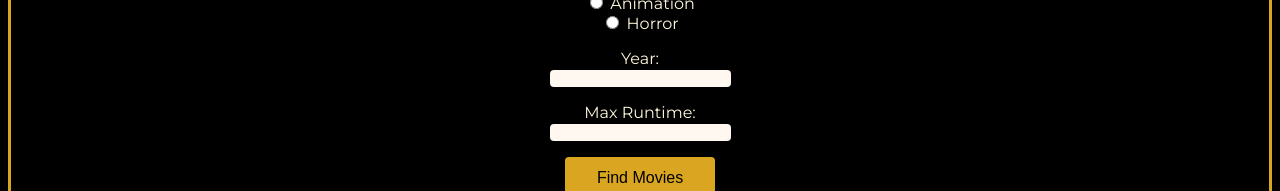
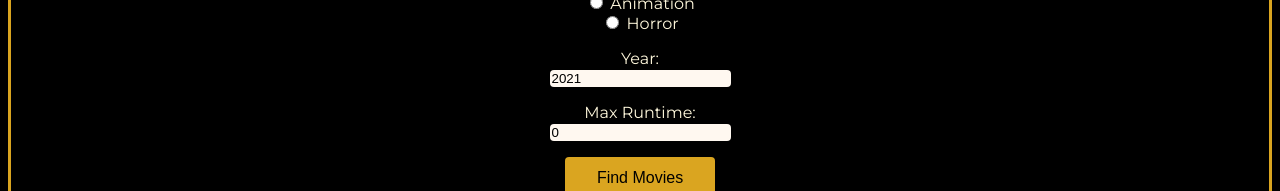
Before and after one commit to saniahsafdar/MovieGroupLab, a React (Create React App) app: page /search in a window 1280 px wide. Shown: the part 342-533 px from the top of the page. Built offline with nearby package versions, Linux system fonts and the light colour scheme; no server answers.

Commit message:
form values

```diff
--- a/src/Component/MovieForm.tsx
+++ b/src/Component/MovieForm.tsx
@@ -2,12 +2,12 @@ import { FormEvent, useState } from "react";
 import MovieResults from "./MovieResults";
 
 function MovieForm() {
-  const [year, setYear] = useState("")
-  const [submittedYear, setSubmittedYear] = useState("")
-  const [genre, setGenre] = useState("")
-  const [submittedGenre, setSubmittedGenre] = useState("")
-  const [maxRuntime, setMaxRuntime] = useState("")
-  const [submittedMaxRuntime, setSubmittedMaxRuntime] = useState("")
+  const [year, setYear] = useState(2021)
+  const [submittedYear, setSubmittedYear] = useState(0)
+  const [genre, setGenre] = useState(18)
+  const [submittedGenre, setSubmittedGenre] = useState(0)
+  const [maxRuntime, setMaxRuntime] = useState(0)
+  const [submittedMaxRuntime, setSubmittedMaxRuntime] = useState(0)
 
 
   function handleSubmit(e:FormEvent) {
@@ -26,22 +26,22 @@ function MovieForm() {
 
         <label>Select a genre: </label> <br />
         <div className="radios">
-        <label><input type="radio" value="18" name="genre" onChange={e => setGenre(e.target.value)} /> Drama</label>
-        <label><input type="radio" value="28" name="genre" onChange={e => setGenre(e.target.value)} /> Action</label>
-        <label><input type="radio" value="35" name="genre" onChange={e => setGenre(e.target.value)}/> Comedy</label>
-        <label><input type="radio" value="16" name="genre" onChange={e => setGenre(e.target.value)}/> Animation</label>
-        <label><input type="radio" value="27" name="genre" onChange={e => setGenre(e.target.value)}/> Horror</label>
+        <label><input type="radio" value="18" name="genre" onChange={e => setGenre(Number(e.target.value))} /> Drama</label>
+        <label><input type="radio" value="28" name="genre" onChange={e => setGenre(Number(e.target.value))} /> Action</label>
+        <label><input type="radio" value="35" name="genre" onChange={e => setGenre(Number(e.target.value))}/> Comedy</label>
+        <label><input type="radio" value="16" name="genre" onChange={e => setGenre(Number(e.target.value))}/> Animation</label>
+        <label><input type="radio" value="27" name="genre" onChange={e => setGenre(Number(e.target.value))}/> Horror</label>
       </div>
       <p>
         <label>
           Year: <br />
-          <input type="number" min="1900" value={year} onChange={e => setYear(e.target.value)} />
+          <input type="number" min="1900" value={year} onChange={e => setYear(Number(e.target.value))} />
         </label>
         </p>
         <p>
         <label>
           Max Runtime: <br />
-          <input type="number" value={maxRuntime} min="0" onChange={e => setMaxRuntime(e.target.value)}/>
+          <input type="number" value={maxRuntime} min="0" onChange={e => setMaxRuntime(Number(e.target.value))}/>
         </label>
         </p>
         <button type="submit">Find Movies</button>
--- a/src/Component/MovieResults.tsx
+++ b/src/Component/MovieResults.tsx
@@ -8,9 +8,9 @@ import StarsIcon from '@material-ui/icons/Stars';
 import './MovieResults.css';
 
 interface Props {
-  year: string;
-  genre: string;
-  maxRuntime: string;
+  year: number;
+  genre: number;
+  maxRuntime: number;
 }
 
 function MovieResults({ year, genre, maxRuntime }: Props) {
--- a/src/Services/MovieAPIService.tsx
+++ b/src/Services/MovieAPIService.tsx
@@ -2,7 +2,7 @@ import {Movie} from "../Model/Movie"
 
 const movieAPIKey: string = process.env.REACT_APP_MOVIE_API_CREDENTIALS || "";
 
-export function fetchByAll(year: string, genre: string, maxRuntime: string): Promise<Movie[]> {
+export function fetchByAll(year: number, genre: number, maxRuntime: number): Promise<Movie[]> {
     return fetch(`https://api.themoviedb.org/3/discover/movie?include_adult=false&with_genres=${genre}&primary_release_year=${year}&with_runtime.lte=${maxRuntime}&api_key=${movieAPIKey}`)
 
     .then(res => res.json())
```
